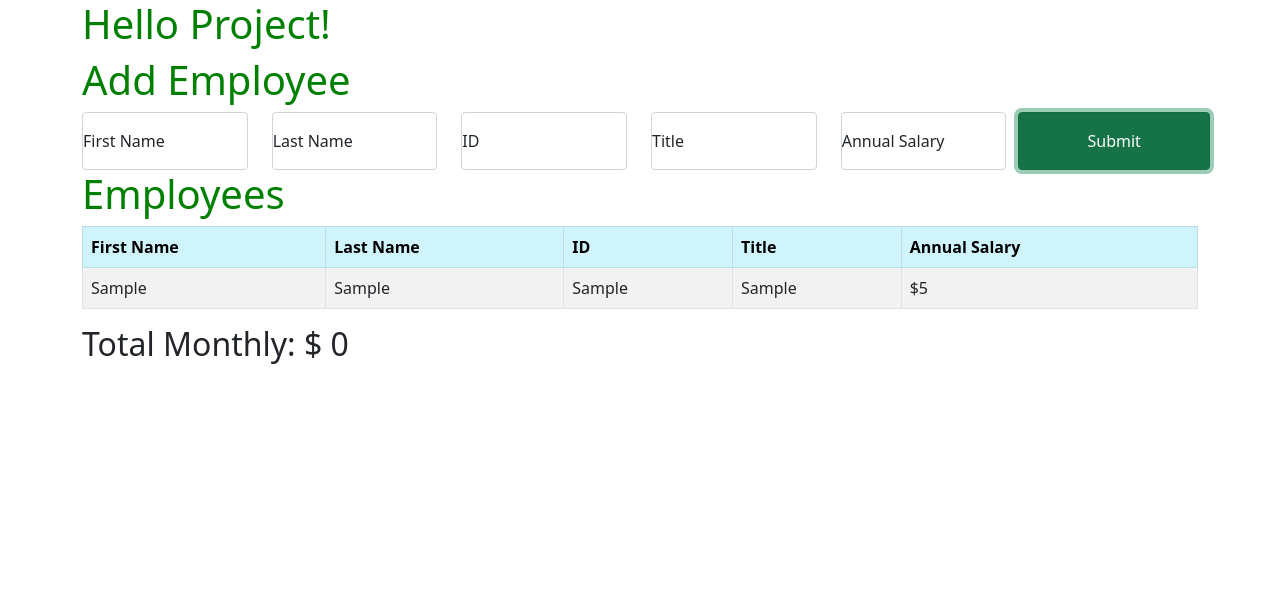
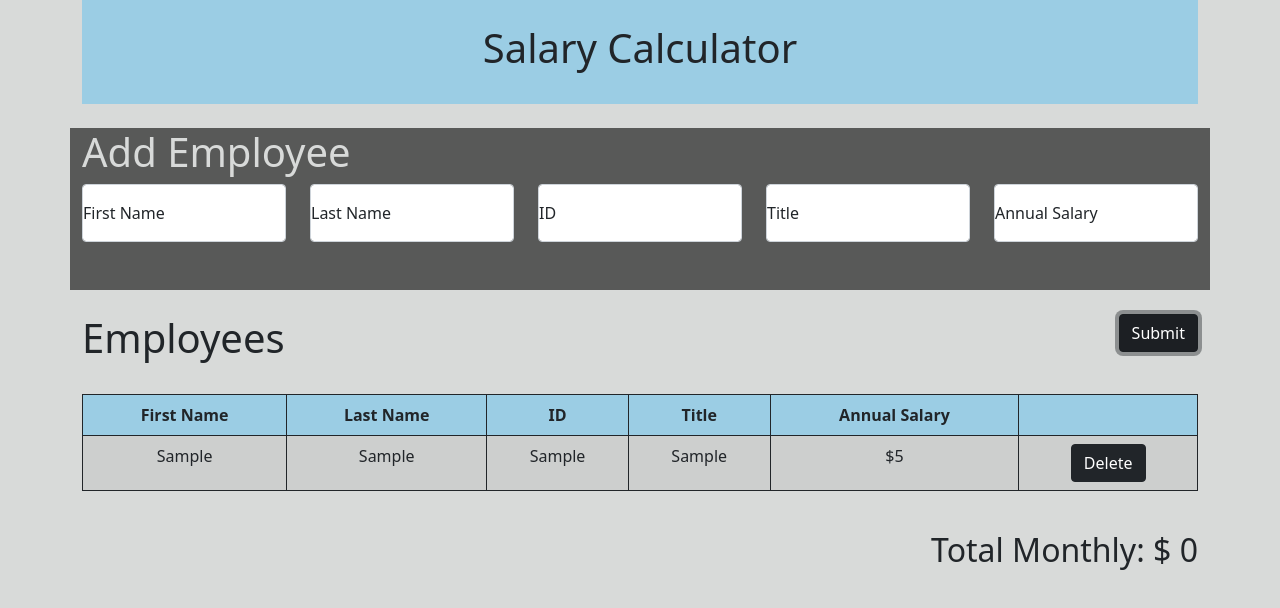
Before and after one commit to Joshua-Vedane/jquery-salary-calculator, a plain HTML site: page index.html in a window 1280 px wide. Both pictures are taken after typing "Sample", "Sample", "Sample", "Sample", "5" into the empty fields and a click on the button "Submit". Drawn offline with Linux system fonts and the light colour scheme.

Commit message:
completed base mode. Styling added, comments removed from client.js, README updated.

```diff
--- a/JS/client.js
+++ b/JS/client.js
@@ -1,4 +1,4 @@
-console.log('JS');
+// console.log('JS');
 
 //array to hold input field info
 let employees = [];
@@ -8,19 +8,13 @@ let monthlyCost = 0;
 
 $(document).ready(handleReady);
 
-
-//submitbuttonOnClick function will take the values of the input fields and push them into the global empty array. It will also call the renderToDom function to get those values displayed. Also, let's clear the input fields after submission so we can keep rolling.
-
-//create an renderToDom function that is called in handleReady AND also on submit button click. This way it will update on page load and also every time button clicked. First, clear out that empty array, NO DUPLICATES TODAY! Second, we want to loop over the employees array. For each object in the array create a variable to hold the info. We want to create a new table row with each key:value pair taking up a single <td>. Then simply append that variable to the tbody "employeeListOut". maybe call calculateTotalMonthly at the end of this? we'll see.
-
-//calculateTotalMonthly function is where the real work is. We need to loop through all of the values of the employee array and grab each annual salary. For each salary, we need to divide it by 12 (months) and either round that number to the nearest cent or something similar. Then, we need to knock that number into a variable that will then be rendered to the DOM. don't forget, annualSalary is a string that needs to get converted to a number!!!!!!
-
 function handleReady() {
-    console.log('JQ');
+    // console.log('JQ');
     renderToDom();
 
     //click listeners
     $('#addEmployee').on('click', handleAddEmployeeClick);
+    $('#employeeListOut').on('click', '.delete', handleDeleteEmployeeClick);
 }
 
 //renderToDom
@@ -30,68 +24,76 @@ function renderToDom() {
     //input field rendering
     for (let employee of employees) {
         //create the employee table row
+        let employeeSalaryNum = Number(employee.annualSalary);
+        let employeeSalaryOut = employeeSalaryNum.toLocaleString();
         let employeeRow = $(`<tr>
         <td>${employee.firstName}</td>
         <td>${employee.lastName}</td>
         <td>${employee.id}</td>
         <td>${employee.title}</td>
-        <td>$${employee.annualSalary}</td>
+        <td>$${employeeSalaryOut}</td>
+        <td><button class = "btn btn-dark delete">Delete</button></td>
         </tr>`);
 
         //append employee info to the DOM
         $('#employeeListOut').append(employeeRow);
-        console.log('inRenderToDom');
+        // console.log('inRenderToDom');
 
         //calculate monthlyCost
-        monthlyCost = annualTotalCost/12;
+        monthlyCost = annualTotalCost / 12;
         //check if over budget
-        checkOverBudget();
+        checkOverBudget(monthlyCost);
         //format monthlyCost for output.
         let roundMonthlyCost = Math.round(monthlyCost);
         let monthlyCostOut = roundMonthlyCost.toLocaleString();
-        console.log(`this should be monthly cost: ` ,monthlyCostOut);
+        // console.log(`this should be monthly cost: `, monthlyCostOut);
         //render Monthly Cost to DOM
         $('.totalOut').text(monthlyCostOut);
     }
 }
 
 //check if over budget
-function checkOverBudget(){
-    if(monthlyCost >= 20000){
-        $('.totalOut').toggleClass('over-budget');
+function checkOverBudget(monthlyCost) {
+    if (monthlyCost >= 20000) {
+        $('.totalOut').addClass('over-budget');
     }
 }
 
 
 //Submit button handler
-function handleAddEmployeeClick(){
-    console.log('button click');
+function handleAddEmployeeClick() {
+    // console.log('button click');
     let newEmployee = {
-        firstName : $('#firstNameIn').val(),
-        lastName : $('#lastNameIn').val(),
-        id : $('#idIn').val(),
-        title : $('#titleIn').val(),
-        annualSalary : $('#annualSalaryIn').val()
+        firstName: $('#firstNameIn').val(),
+        lastName: $('#lastNameIn').val(),
+        id: $('#idIn').val(),
+        title: $('#titleIn').val(),
+        annualSalary: $('#annualSalaryIn').val()
     };
     //store the annual salary of each employee in variable for use in calculating total monthly cost later.
     annualTotalCost += Number(newEmployee.annualSalary);
-    console.log(`testing:` , parseInt(annualTotalCost));
+    // console.log(`testing:`, parseInt(annualTotalCost));
 
     //make sure we get the right stuff
-    console.log(newEmployee);
+    // console.log(newEmployee);
     //newEmployee now in employees array.
     employees.push(newEmployee);
     //make sure it pushed newEmployee to array
-    console.log(employees);
+    // console.log(employees);
 
-    //call renderToDom. When we click on submit, it will push a new object into employees array. We then want it to show up the DOM. see zhu-bootstrap for that.
+    //call renderToDom. When we click on submit, it will push a new object into employees array. We then want it to show up the DOM.
     renderToDom();
 
     //we also want to clear the input fields. Let's make a new function that does that and it will be called here.
     clearFields();
 }
 
-function clearFields(){
+function handleDeleteEmployeeClick() {
+    console.log('delete works!');
+    $(this).parent().parent().remove();
+}
+
+function clearFields() {
     $('#firstNameIn').val('');
     $('#lastNameIn').val('');
     $('#idIn').val('');
--- a/index.html
+++ b/index.html
@@ -1,5 +1,6 @@
 <!DOCTYPE html>
 <html lang="en">
+
 <head>
     <meta charset="UTF-8">
     <meta name="viewport" content="width=device-width, initial-scale=1.0">
@@ -9,16 +10,21 @@
     <script src="./JS/client.js"></script>
     <title>Salary Calculator - Joshua Vedane</title>
 </head>
+
 <body class="container">
+    <!-- Header -->
     <header class="header">
-        <h1>Hello Project!</h1>
+        <h1>Salary Calculator</h1>
     </header>
-    <div>
-        <h1>Add Employee</h1>
-    </div>
-    <div class="row">
-        <div class="form-floating col ">
-            <input type="text" placeholder="First Name" id="firstNameIn" class="form-control" />
+    <!-- Input Field Heading -->
+    <!-- <div class="mt-4 ">
+
+    </div> -->
+    <!-- Input Field -->
+    <div class=" input-field row mt-4 pb-5 text-center">
+        <h1 class="text-start">Add Employee</h1>
+        <div class="form-floating col  ">
+            <input type="text" placeholder="First Name" id="firstNameIn" class="form-control " />
             <label for="lastNameIn" class="form-label ">First Name</label>
         </div>
         <div class="form-floating col ">
@@ -37,23 +43,26 @@
             <input type="number" placeholder="Annual Salary" id="annualSalaryIn" class="form-control" />
             <label for="annualSalaryIn" class="form-label"> Annual Salary </label>
         </div>
-        <button class="btn btn-success col" id = "addEmployee">Submit</button>
 
     </div>
-
-    <div>
+    <!-- Submit Button -->
+    <button class="btn btn-dark float-end mt-4" id="addEmployee">Submit</button>
+    <!-- Employee Section Heading -->
+    <div class='mt-4'>
         <h1>Employees</h1>
     </div>
+    <!-- employee list output -->
+    <div class="table-responsive">
 
-    <table class="table table-striped table-bordered">
+        <table class="table table-striped table-bordered border-dark mt-4">
             <thead>
-            <tr class="table-info">
+                <tr class="tableHead text-center">
                     <th>First Name</th>
                     <th>Last Name</th>
                     <th>ID</th>
                     <th>Title</th>
                     <th>Annual Salary</th>
-                <!-- <th>deletebutton</th> -->
+                    <th></th>
                 </tr>
             </thead>
             <tbody id="employeeListOut">
@@ -61,8 +70,9 @@
             </tbody>
 
         </table>
-
-    <div>
+    </div>
+    <!-- Total Monthly cost output -->
+    <div class="text-end mt-4">
         <h2>Total Monthly: $ <span class="totalOut"></span></h2>
     </div>
 
@@ -70,4 +80,5 @@
 
 
 </body>
+
 </html>
--- a/style/style.css
+++ b/style/style.css
@@ -1,7 +1,37 @@
-h1 {
-    color: green;
+.container {
+    background-color: 	#D8DAD9;
 }
 
+
+.header {
+    background-color: #9BCDE4;
+    text-align: center;
+    padding: 1.5rem;
+}
+
+.input-field {
+    background-color: #585958;
+}
+.input-field > h1 {
+    color: #D8DAD9;
+}
+
+.btn-light:hover {
+    color: #000;
+    background-color: #f9fafb;
+    border-color: #f9fafb;
+  }
+
 .over-budget {
-    background-color: red;
+    background-color: #DF2426;
 }
+
+
+td {
+    text-align: center;
+}
+
+
+.tableHead {
+    background-color: #9BCDE4;
+}
```
Also changed, not shown: 1 other file. Lines whose indentation alone changed are shown as unchanged.
